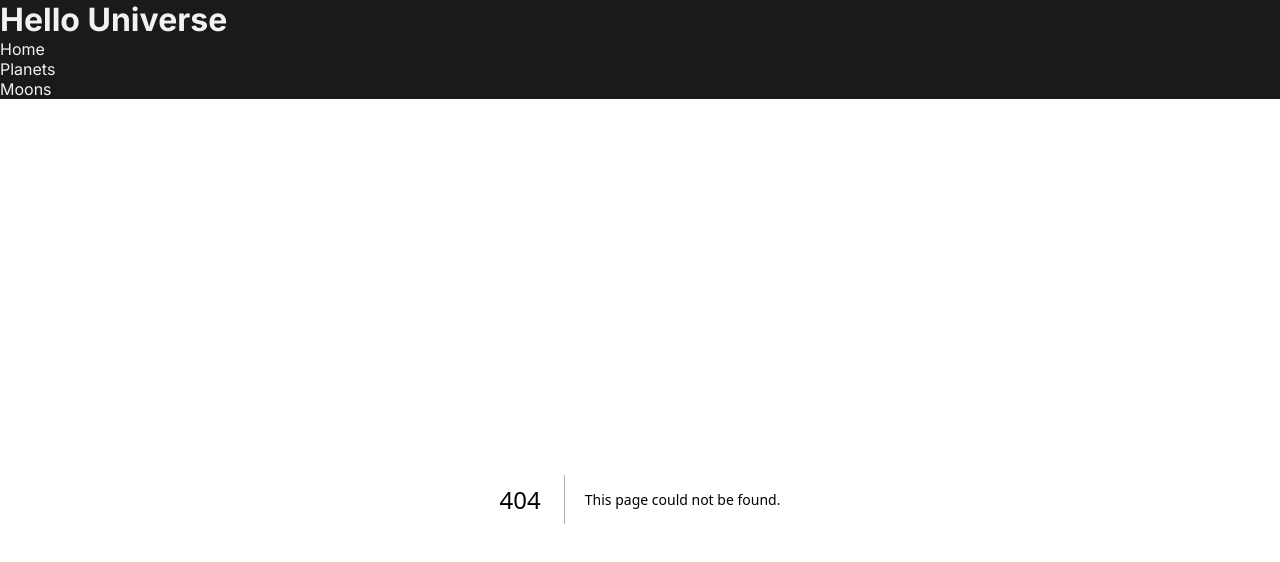
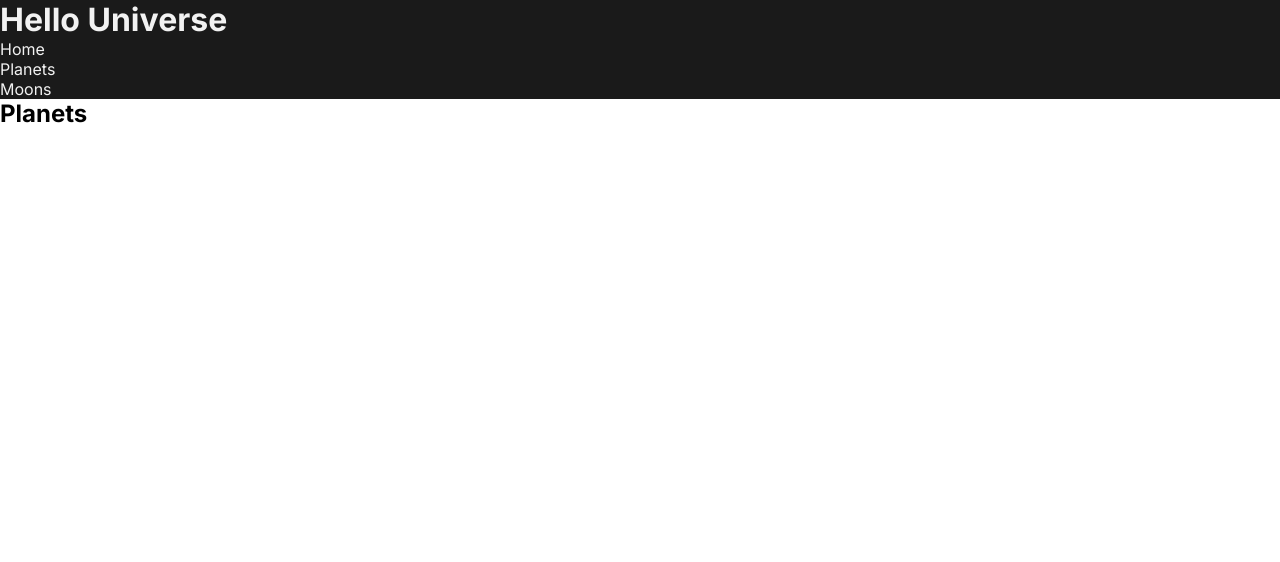
Before and after one commit to franco-ortega/planets-and-moons, a Next.js app: page /planets in a window 1280 px wide. Before the commit this address had no page. Shown: the top 562 px of the page. Built offline with nearby package versions, Linux system fonts and the light colour scheme.

Commit message:
create initial Planets page

```diff
--- /dev/null
+++ b/src/app/planets/page.js
@@ -0,0 +1,7 @@
+export default function page() {
+  return (
+    <main>
+      <h2>Planets</h2>
+    </main>
+  );
+}
```
